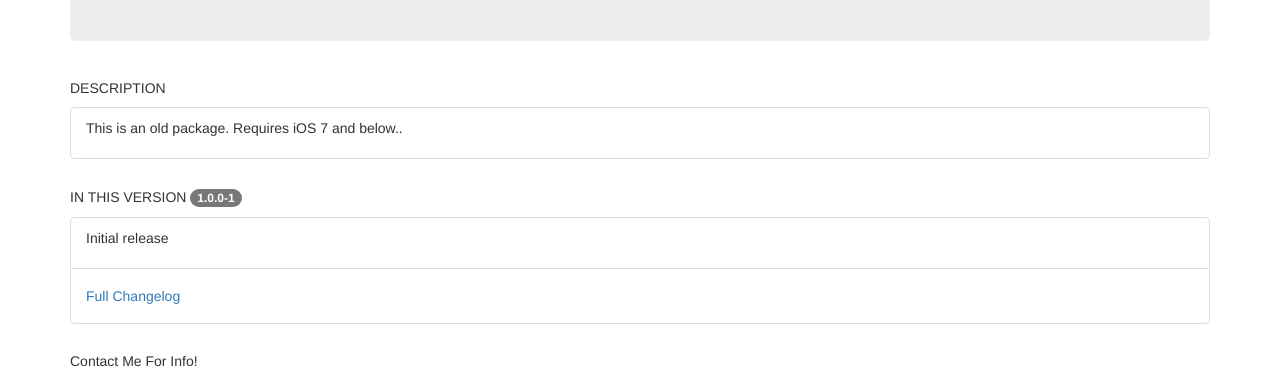
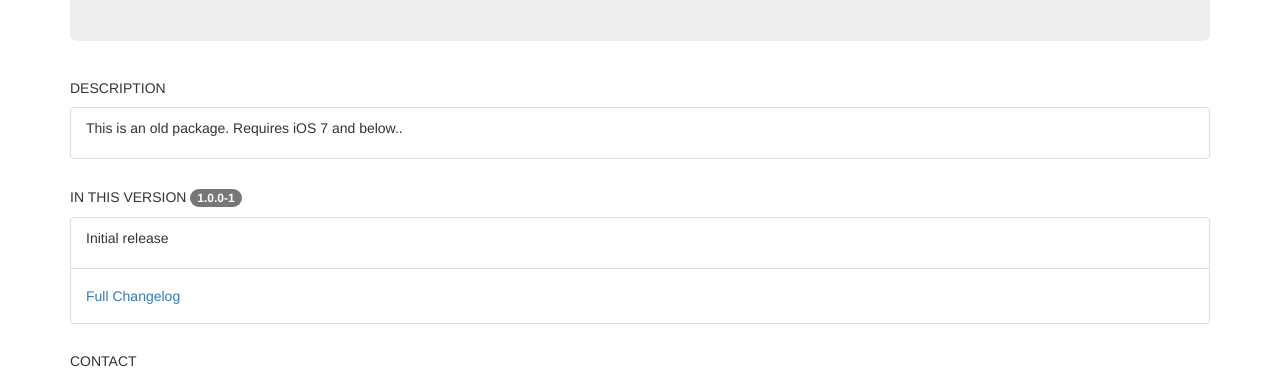
Before and after one commit to NormalTweaks/cydia, a plain HTML site: page depictions/index.html in a window 1280 px wide. Shown: the part 179-555 px from the top of the page. Drawn offline with nearby package versions, Linux system fonts and the light colour scheme; files whose address does not match are found by name.

Commit message:
Update index.html

```diff
--- a/depictions/index.html
+++ b/depictions/index.html
@@ -252,7 +252,7 @@
 
 <div id="contactInfo">
 	<div class="container">
-		<h5>Contact Me For Info!</h5>
+		<h5>CONTACT</h5>
 		<ul class="list-group" id="repoFooterLinks">
 		</ul>
 	</div>
```
